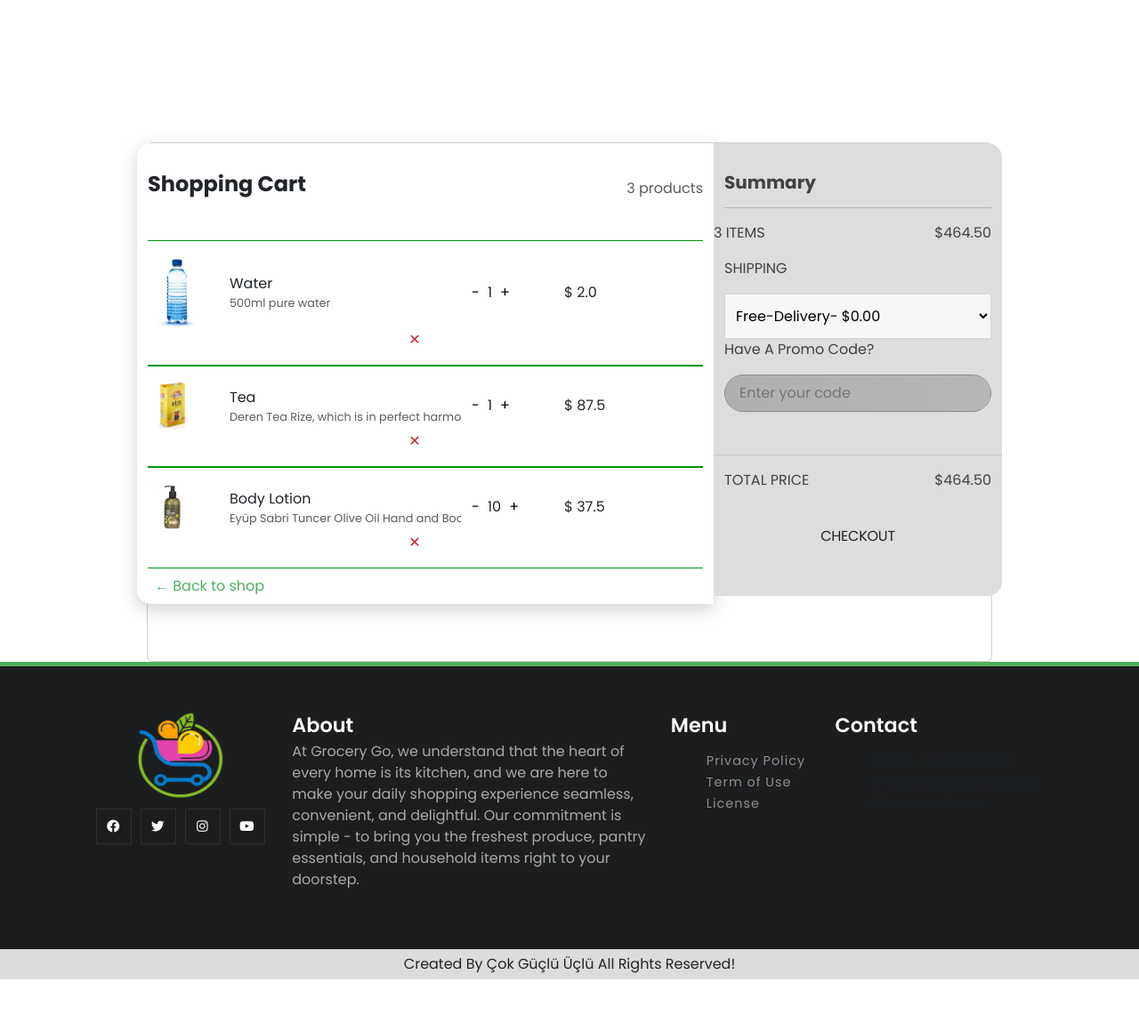
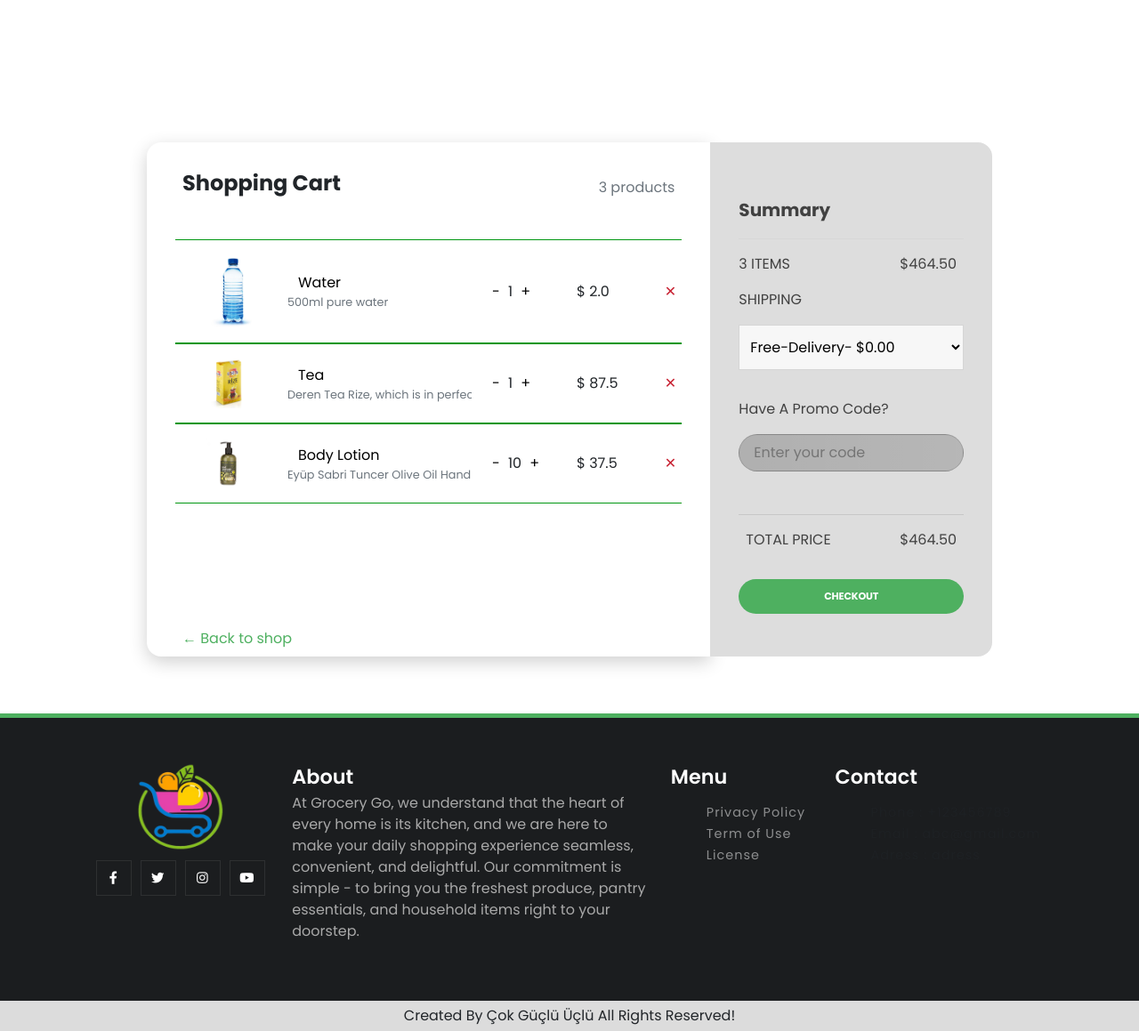
Before and after one commit to abdulkadiroksuz/Supermarket_Web_App, a Django app: page /cart/ in a window 1280 px wide. Shown: the part 86-1245 px from the top of the page at 89% size. Before the commit the page ends 1187 px from the top, so only its background shows below. Run offline with Django 4.2, Linux system fonts and the light colour scheme; a user stored in the database is signed in; data comes from the database, SQL or seed files in the repository; some libraries are stand-ins or nearby versions; grey boxes are pictures that could not be loaded.

Commit message:
cart styling fix

```diff
--- a/market/cart/templates/cart.html
+++ b/market/cart/templates/cart.html
@@ -2,12 +2,6 @@
 {% load static %}
 
 {% block additionalStyles %}
-    <link rel="stylesheet" href="https://fonts.googleapis.com/css2?family=Poppins:ital,wght@0,100;0,200;0,300;0,400;0,500;0,600;0,700;0,800;0,900;1,100;1,200;1,300;1,400;1,500;1,600;1,700;1,800;1,900&amp;display=swap">
-    <link href="https://stackpath.bootstrapcdn.com/bootstrap/4.3.1/css/bootstrap.min.css" rel="stylesheet">
-    <link href="https://cdnjs.cloudflare.com/ajax/libs/font-awesome/4.7.0/css/font-awesome.min.css" rel="stylesheet">
-    <script type="text/javascript" src="https://cdnjs.cloudflare.com/ajax/libs/jquery/3.2.1/jquery.min.js"></script>
-    <style type="text/css" id="operaUserStyle"></style>
-    <link rel="stylesheet" href="{% static 'css/cart.css' %}" />
 {% endblock %}
 
 {% block title %}Cart{% endblock %}
@@ -31,9 +25,9 @@
                 <div class="product" id="p{{ item.product__id }}">
                     <div class="row main align-items-center">
                         {% get_media_prefix  as MEDIA_PREFIX %}
-                        <div class="col-2"><img class="img-fluid" src="{{ MEDIA_PREFIX }}{{ item.product__image }}"></div>
+                        <div class="col-2"><a href="{% url 'item:product' product_slug=item.product__slug %}"><img class="img-fluid" src="{{ MEDIA_PREFIX }}{{ item.product__image }}"></a></div>
                         <div class="col-5">
-                            <div class="row">{{ item.product__name }}</div>
+                            <div class="row"><a href="{% url 'item:product' product_slug=item.product__slug %}">{{ item.product__name }}</a></div>
                             <div id="txt-description" class="row text-muted">{{ item.product__description }}</div>
                         </div>
                         <div class="col-2">
@@ -42,7 +36,7 @@
                             <button class="action-button" onclick="increaseQuantity('p{{ item.product__id }}')">+</button>
                         </div>
                         <div class="col-2 product-price">$ {{ item.product__price }}</div>
-                        <button class="action-button close-button" onclick="removeItem('p{{ item.product__id }}')">✕</button>
+                        <button style="width: fit-content;" class="action-button close-button" onclick="removeItem('p{{ item.product__id }}')">✕</button>
                     </div>
                 </div>
             {% endfor %}
@@ -86,8 +80,9 @@
 {% endblock %}
 
 {% block additionalScripts %}
-    <script src="https://code.jquery.com/jquery-3.6.4.min.js"></script>
+    <link href="https://stackpath.bootstrapcdn.com/bootstrap/4.3.1/css/bootstrap.min.css" rel="stylesheet">
     <script src="https://stackpath.bootstrapcdn.com/bootstrap/4.3.1/js/bootstrap.bundle.min.js"></script>
+    <link href="{% static 'css/cart.css' %}" rel="stylesheet">
     <script src="{% static 'js/cart.js' %}"></script>
     <script>
         updateCart();
```
